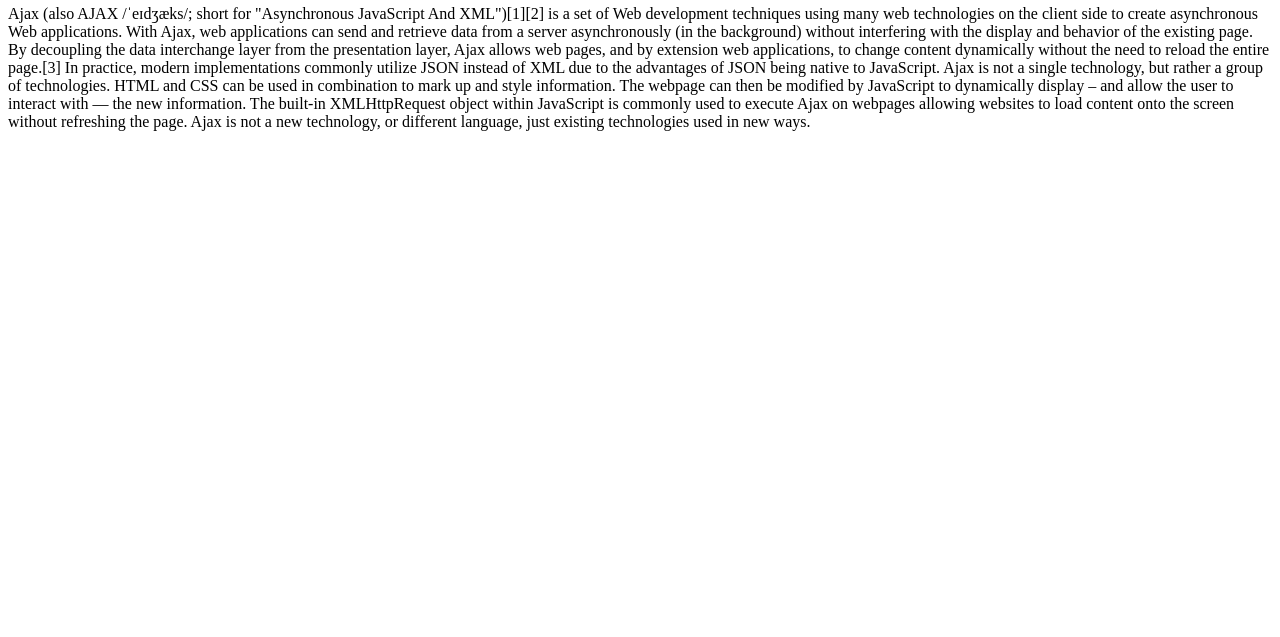
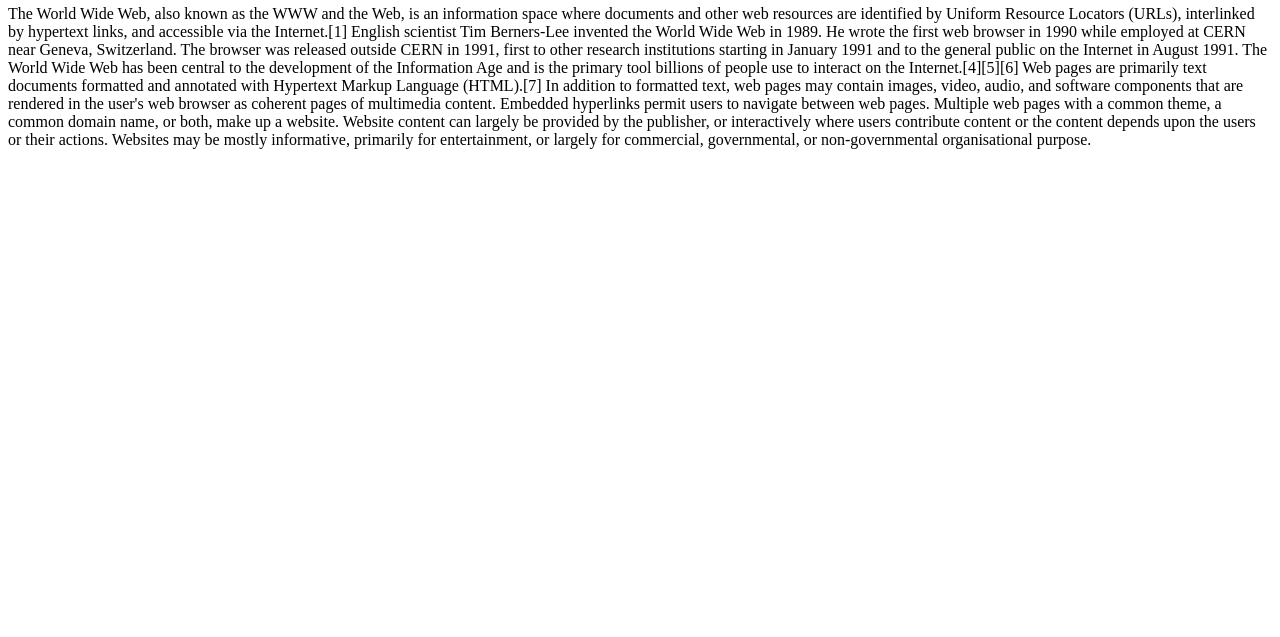
Before and after one commit to ramza81/web3_Ajax, a plain HTML site: page index.html in a window 1280 px wide. Shown: the part 163-800 px from the top of the page. Drawn offline with nearby package versions, Linux system fonts and the light colour scheme.

Commit message:
Add files via upload

```diff
--- a/index.html
+++ b/index.html
@@ -7,7 +7,6 @@
     <meta http-equiv="X-UA-Compatible" content="ie=edge">
     <title>WEB3 - Ajax</title>
     <script src="https://ajax.googleapis.com/ajax/libs/jquery/3.3.1/jquery.min.js"></script>
-    <script src="colors.js"></script>
 </head>
 
 <body>
@@ -16,20 +15,23 @@
 
     <ol id="nav"></ol>
 
-    <h2>Ajax</h2>
-    <p>Ajax (also AJAX /ˈeɪdʒæks/; short for "Asynchronous JavaScript And XML")[1][2] is a set of Web development
-        techniques using many web technologies on the client side to create asynchronous Web applications.
-        With Ajax, web applications can send and retrieve data from a server asynchronously (in the background)
-        without interfering with the display and behavior of the existing page. By decoupling the data interchange
-        layer from the presentation layer, Ajax allows web pages, and by extension web applications, to change
-        content dynamically without the need to reload the entire page.[3] In practice, modern implementations
-        commonly utilize JSON instead of XML due to the advantages of JSON being native to JavaScript.
-        Ajax is not a single technology, but rather a group of technologies. HTML and CSS can be used in
-        combination to mark up and style information. The webpage can then be modified by JavaScript to
-        dynamically display – and allow the user to interact with — the new information. The built-in
-        XMLHttpRequest object within JavaScript is commonly used to execute Ajax on webpages allowing websites to
-        load content onto the screen without refreshing the page. Ajax is not a new technology, or different
-        language, just existing technologies used in new ways.
+    <h2>WEB</h2>
+    <p>The World Wide Web, also known as the WWW and the Web, is an information space where documents and
+        other web resources are identified by Uniform Resource Locators (URLs), interlinked by hypertext links,
+        and accessible via the Internet.[1] English scientist Tim Berners-Lee invented the World Wide Web in 1989.
+        He wrote the first web browser in 1990 while employed at CERN near Geneva, Switzerland. The browser was
+        released outside CERN in 1991, first to other research institutions starting in January 1991 and to the
+        general public on the Internet in August 1991.
+        The World Wide Web has been central to the development of the Information Age and is the primary tool
+        billions of people use to interact on the Internet.[4][5][6] Web pages are primarily text documents
+        formatted and annotated with Hypertext Markup Language (HTML).[7] In addition to formatted text,
+        web pages may contain images, video, audio, and software components that are rendered in the user's
+        web browser as coherent pages of multimedia content.
+        Embedded hyperlinks permit users to navigate between web pages. Multiple web pages with a common theme,
+        a common domain name, or both, make up a website. Website content can largely be provided by the
+        publisher, or interactively where users contribute content or the content depends upon the users or
+        their actions. Websites may be mostly informative, primarily for entertainment, or largely for
+        commercial, governmental, or non-governmental organisational purpose.
     </p>
 </body>
 
```
